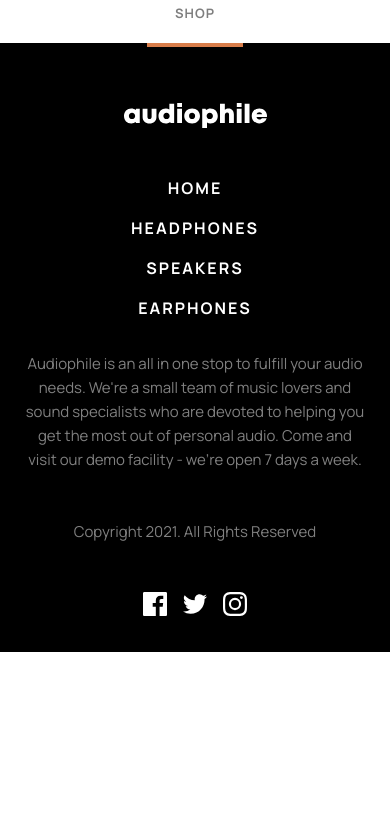
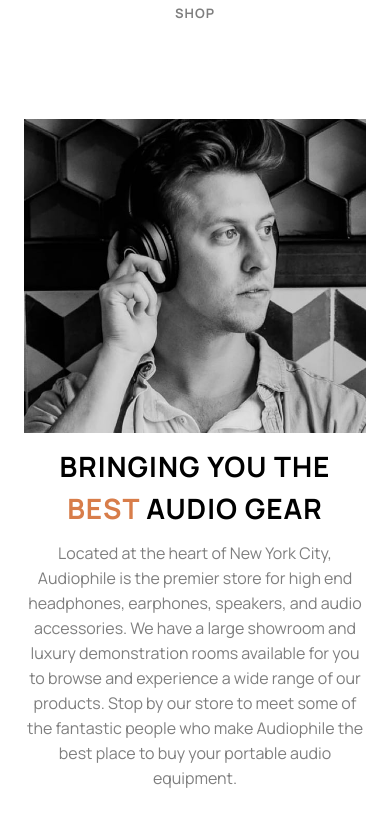
Before and after one commit to tornike2002/audiophie-project, a Next.js app: page /headphones in a window 390 px wide. Shown: the part 3106-3944 px from the top of the page. Before the commit the page ends 3758 px from the top, so only its background shows below. Built offline with nearby package versions, Linux system fonts and the light colour scheme.

Commit message:
finished headphones category

```diff
--- a/app/headphones/page.tsx
+++ b/app/headphones/page.tsx
@@ -8,6 +8,7 @@ import ThreeProduct from "@/components/ThreeProduct";
 import headphone from "../../public/assets/product-xx99-mark-one-headphones/mobile/image-product.jpg";
 import speaker from "../../public/assets/product-zx9-speaker/mobile/image-product.jpg";
 import earphone from "../../public/assets/product-yx1-earphones/mobile/image-product.jpg";
+import Blog from "@/components/Blog";
 const Headphones = () => {
   return (
     <>
@@ -30,11 +31,12 @@ const Headphones = () => {
         title={`XX59 Headphones`}
         about="Enjoy your audio almost anywhere and customize it to your specific tastes with the XX59 headphones. The stylish yet durable versatile wireless headset is a brilliant companion at home or on the move."
       />
-      <section className="flex flex-col items-center justify-center my-5 mx-6">
+      <section className="flex flex-col items-center justify-center mt-5 mb-24 mx-6">
         <ThreeProduct image={headphone} link="Shop" title="headphones" />
         <ThreeProduct image={speaker} link="Shop" title="speakers" />
         <ThreeProduct image={earphone} link="Shop" title="earphones" />
       </section>
+      <Blog />
     </>
   );
 };
```
